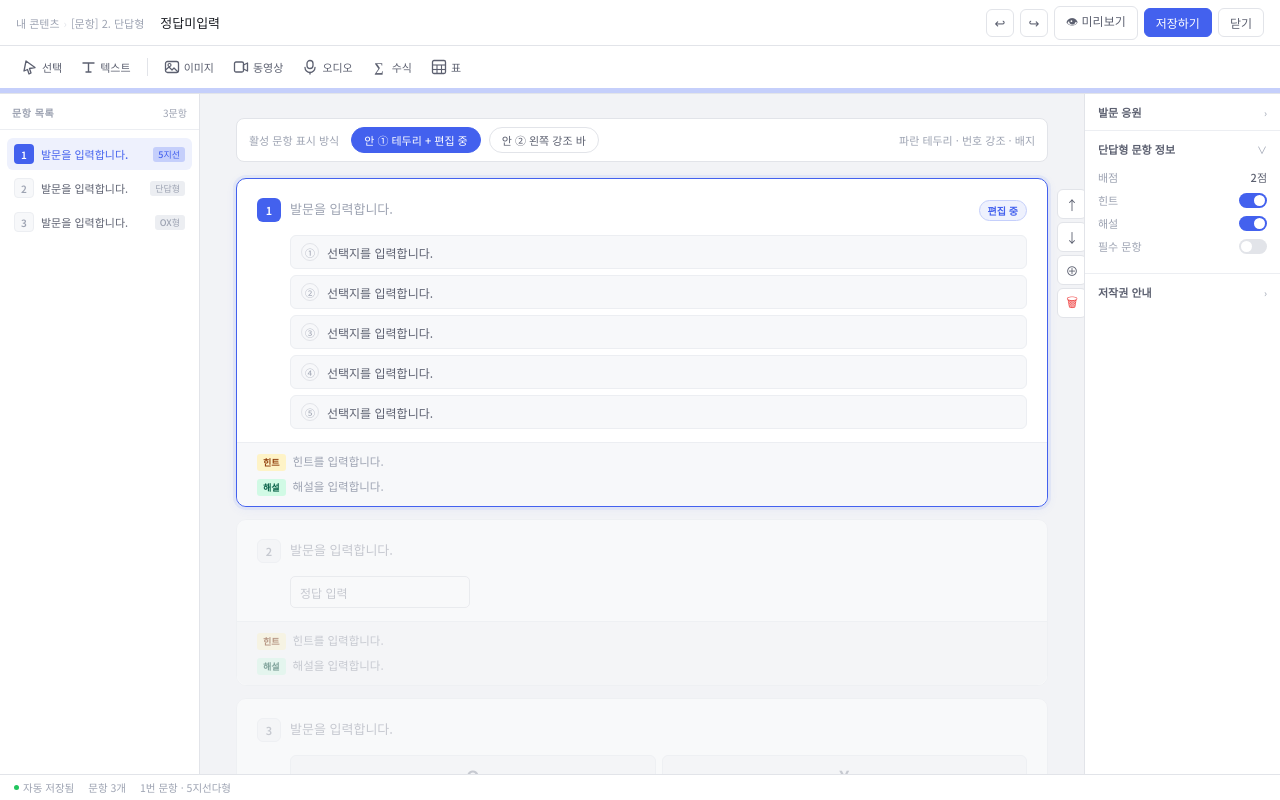
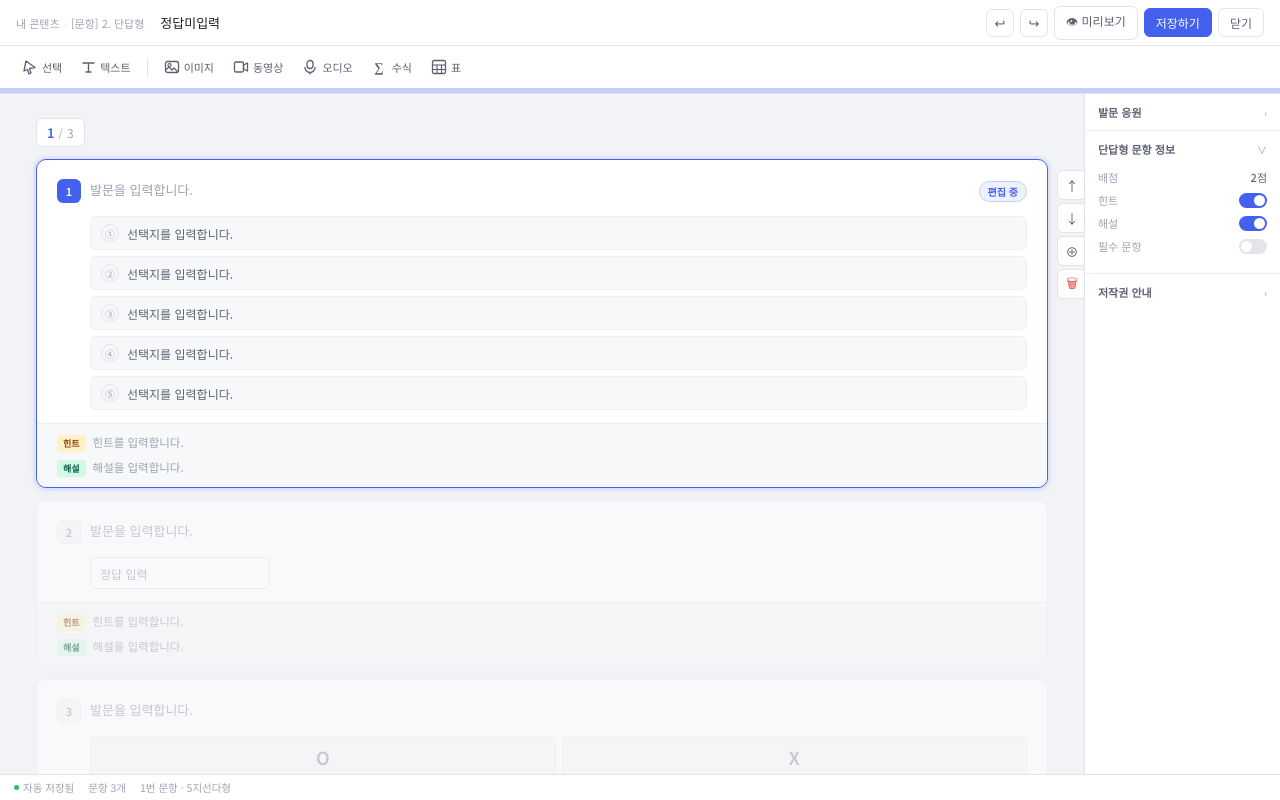
Before and after one commit to Joo-vs/260323-teachertool, a plain HTML site: page index.html in a window 1280 px wide. Drawn offline with Linux system fonts and the light colour scheme.

Commit message:
Add files via upload

```diff
--- a/index.html
+++ b/index.html
@@ -304,6 +304,20 @@ body.var-a .q-card.active .active-badge{display:block;}
 .media-preview:hover .preview-overlay { opacity:1; }
 .selected-ring { outline:2px solid var(--accent); outline-offset:2px; }
 
+/* ── ARTICLE INDICATOR ───────────────────────── */
+.article-indicator {
+  display:inline-flex; align-items:center; gap:2px;
+  padding:4px 10px;
+  border-radius:6px;
+  background:var(--surface);
+  border:1px solid var(--border);
+  margin-bottom:12px;
+  font-size:12px;
+}
+#artCurrent { color:var(--accent); font-size:13px; font-weight:600; }
+.art-sep    { color:var(--text-tertiary); font-size:11px; margin:0 2px; }
+#artTotal   { color:var(--text-tertiary); font-weight:400; }
+
 /* ── CANVAS ADD BTN ──────────────────────────── */
 .canvas-add-btn{
   display:flex;align-items:center;justify-content:center;gap:6px;
@@ -339,6 +353,7 @@ body.var-a .q-card.active .active-badge{display:block;}
     <button class="btn" onclick="toast('미리보기 열림')">👁 미리보기</button>
     <button class="btn btn-primary" onclick="toast('저장 완료!')">저장하기</button>
     <button class="btn" onclick="toast('닫기')">닫기</button>
+
   </div>
 </div>
 
@@ -463,41 +478,16 @@ body.var-a .q-card.active .active-badge{display:block;}
 <!-- ── MAIN ──────────────────────────────────── -->
 <div class="main">
 
-  <!-- SIDEBAR -->
-  <div class="sidebar">
-    <div class="sidebar-hd">
-      <span class="sidebar-title">문항 목록</span>
-      <span style="font-size:10px;color:var(--text-tertiary);">3문항</span>
-    </div>
-    <div class="sidebar-body" id="sidebarBody">
-      <div class="q-nav active" onclick="selectCard(0)">
-        <div class="q-nav-num on">1</div>
-        <div class="q-nav-txt">발문을 입력합니다.</div>
-        <div class="q-nav-type">5지선</div>
-      </div>
-      <div class="q-nav" onclick="selectCard(1)">
-        <div class="q-nav-num off">2</div>
-        <div class="q-nav-txt">발문을 입력합니다.</div>
-        <div class="q-nav-type">단답형</div>
-      </div>
-      <div class="q-nav" onclick="selectCard(2)">
-        <div class="q-nav-num off">3</div>
-        <div class="q-nav-txt">발문을 입력합니다.</div>
-        <div class="q-nav-type">OX형</div>
-      </div>
-    </div>
-    <div class="sidebar-foot" style="display:none;"></div>
-  </div>
+
 
   <!-- CANVAS -->
   <div class="canvas" id="canvas" onclick="handleCanvasClick(event)">
 
-    <!-- Variant switcher -->
-    <div class="variant-strip">
-      <span class="variant-strip-label">활성 문항 표시 방식</span>
-      <button class="vbtn on" id="vbtnA" onclick="switchVariant('a')">안 ①  테두리 + 편집 중</button>
-      <button class="vbtn" id="vbtnB" onclick="switchVariant('b')">안 ②  왼쪽 강조 바</button>
-      <span class="variant-desc" id="variantDesc">파란 테두리 · 번호 강조 · 배지</span>
+    <!-- 아티클 인디케이터 -->
+    <div class="article-indicator">
+      <span id="artCurrent">1</span>
+      <span class="art-sep">/</span>
+      <span id="artTotal">3</span>
     </div>
 
     <!-- CARD 0: 5지선다 (starts active) -->
@@ -728,6 +718,14 @@ body.var-a .q-card.active .active-badge{display:block;}
   };
   const labels = {image:'이미지', video:'동영상', audio:'오디오', math:'수식', table:'표'};
 
+  /* ── 아티클 인디케이터 ──────────────────── */
+  const ART_TOTAL = 3;
+  let artCurrent = 1;
+  document.addEventListener('DOMContentLoaded', () => {
+    document.getElementById('artTotal').textContent = ART_TOTAL;
+    document.getElementById('artCurrent').textContent = artCurrent;
+  });
+
   /* ── variant ────────────────────────────── */
   function switchVariant(v) {
     currentVariant = v;
@@ -756,6 +754,10 @@ body.var-a .q-card.active .active-badge{display:block;}
       });
     });
     document.getElementById('statusInfo').textContent = cardMeta[idx].label + ' · ' + cardMeta[idx].type;
+
+    // 인디케이터 동기화
+    artCurrent = idx + 1;
+    document.getElementById('artCurrent').textContent = artCurrent;
   }
 
   /* ── 툴바 버튼 클릭 ────────────────────── */
```
